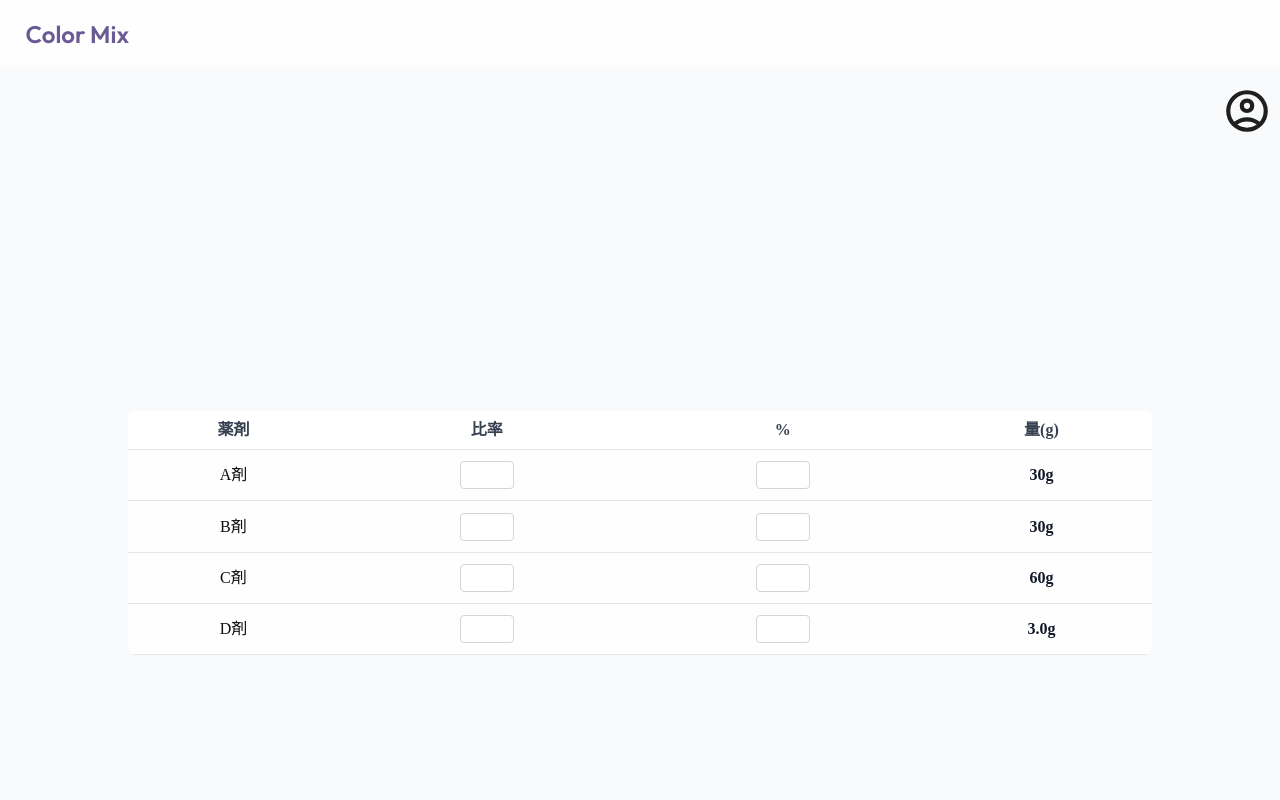
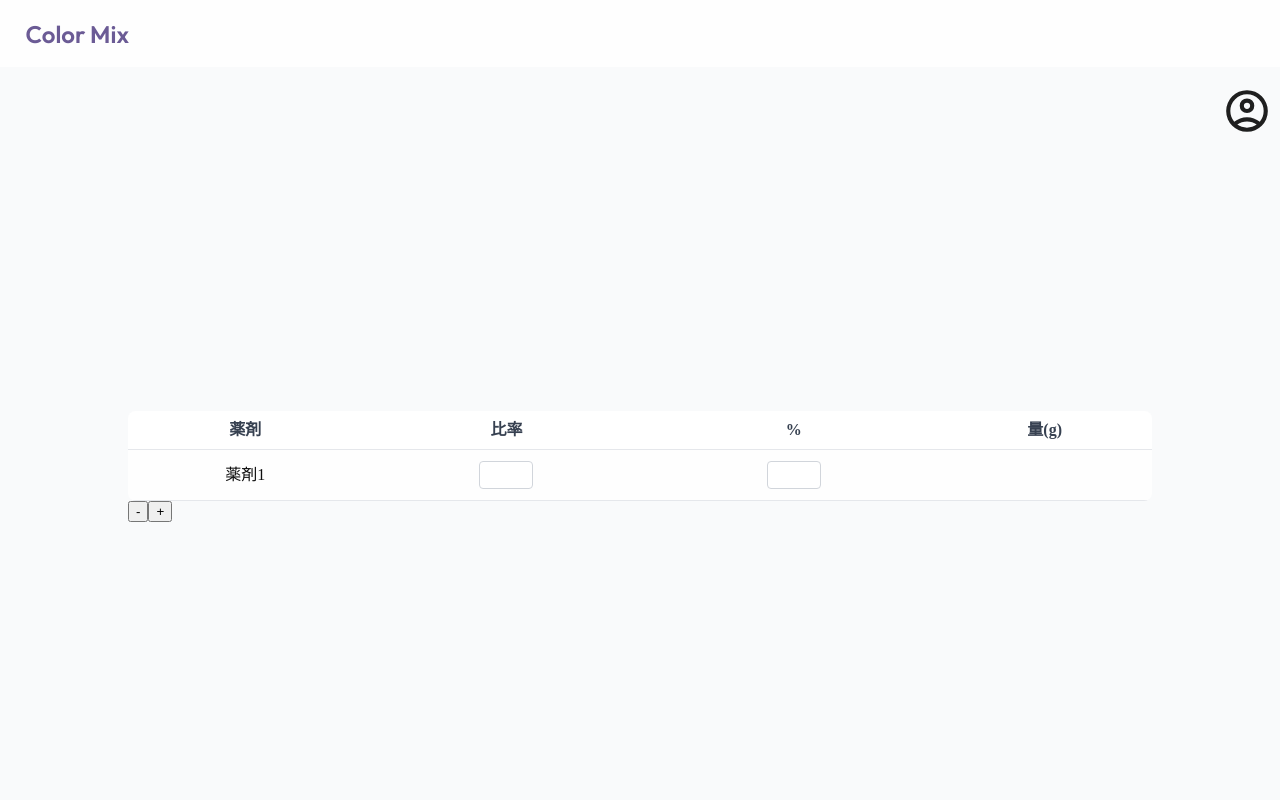
Before and after one commit to InvisibleTomato/color-mix, a Next.js app: page /home in a window 1280 px wide. Shown: the top 800 px of the page. Built offline with nearby package versions, Linux system fonts and the light colour scheme.

Commit message:
🚧 配列の数を+-ボタンで調整できるように

```diff
--- a/src/app/components/Calc/Calc.tsx
+++ b/src/app/components/Calc/Calc.tsx
@@ -1,7 +1,38 @@
+"use client";
 import React from "react";
 import styles from "./Calc.module.scss";
+import { useState } from "react";
+
+type Drug = {
+  name: string;
+  ratio: string;
+  percent: string;
+  amount: string;
+};
 
 const Calc = () => {
+  const [drugs, setDrugs] = useState<Drug[]>([
+    { name: "薬剤1", ratio: "", percent: "", amount: "" },
+  ]);
+
+  // +ボタンを押した時に配列を増やす
+  const handleAddRow = () => {
+    const newDrug: Drug = {
+      name: `薬剤${drugs.length + 1}`,
+      ratio: "",
+      percent: "",
+      amount: "",
+    };
+    setDrugs((prev) => [...prev, newDrug]);
+  };
+
+  //-ボタンを押した時に配列を減らす
+  const handleRemoveRow = () => {
+    if (drugs.length > 1) {
+      setDrugs((prev) => prev.slice(0, -1));
+    }
+  };
+
   return (
     <div>
       <div className={styles.calcInputContainer}>
@@ -15,33 +46,46 @@ const Calc = () => {
             </tr>
           </thead>
           <tbody>
-            {[
-              { name: "A剤", ratio: "", percent: "", amount: "30g" },
-              { name: "B剤", ratio: "", percent: "", amount: "30g" },
-              { name: "C剤", ratio: "", percent: "", amount: "60g" },
-              { name: "D剤", ratio: "", percent: "", amount: "3.0g" },
-            ].map((row, index) => (
+            {drugs.map((drug, index) => (
               <tr key={index}>
-                <td>{row.name}</td>
+                <td>{drug.name}</td>
                 <td>
                   <input
                     type="number"
-                    defaultValue={row.ratio}
                     className={styles.inputCell}
+                    value={drug.ratio}
+                    onChange={(e) => {
+                      const newDrugs = [...drugs];
+                      newDrugs[index].ratio = e.target.value;
+                      setDrugs(newDrugs);
+                    }}
                   />
                 </td>
                 <td>
                   <input
                     type="number"
-                    defaultValue={row.percent}
                     className={styles.inputCell}
+                    value={drug.percent}
+                    onChange={(e) => {
+                      const newDrugs = [...drugs];
+                      newDrugs[index].percent = e.target.value;
+                      setDrugs(newDrugs);
+                    }}
                   />
                 </td>
-                <td className={styles.amountCell}>{row.amount}</td>
+                <td className={styles.amountCell}>{drug.amount}</td>
               </tr>
             ))}
           </tbody>
         </table>
+        <div>
+          <button onClick={handleRemoveRow} className={styles.minusButton}>
+            -
+          </button>
+          <button onClick={handleAddRow} className={styles.plusButton}>
+            +
+          </button>
+        </div>
       </div>
     </div>
   );
```
